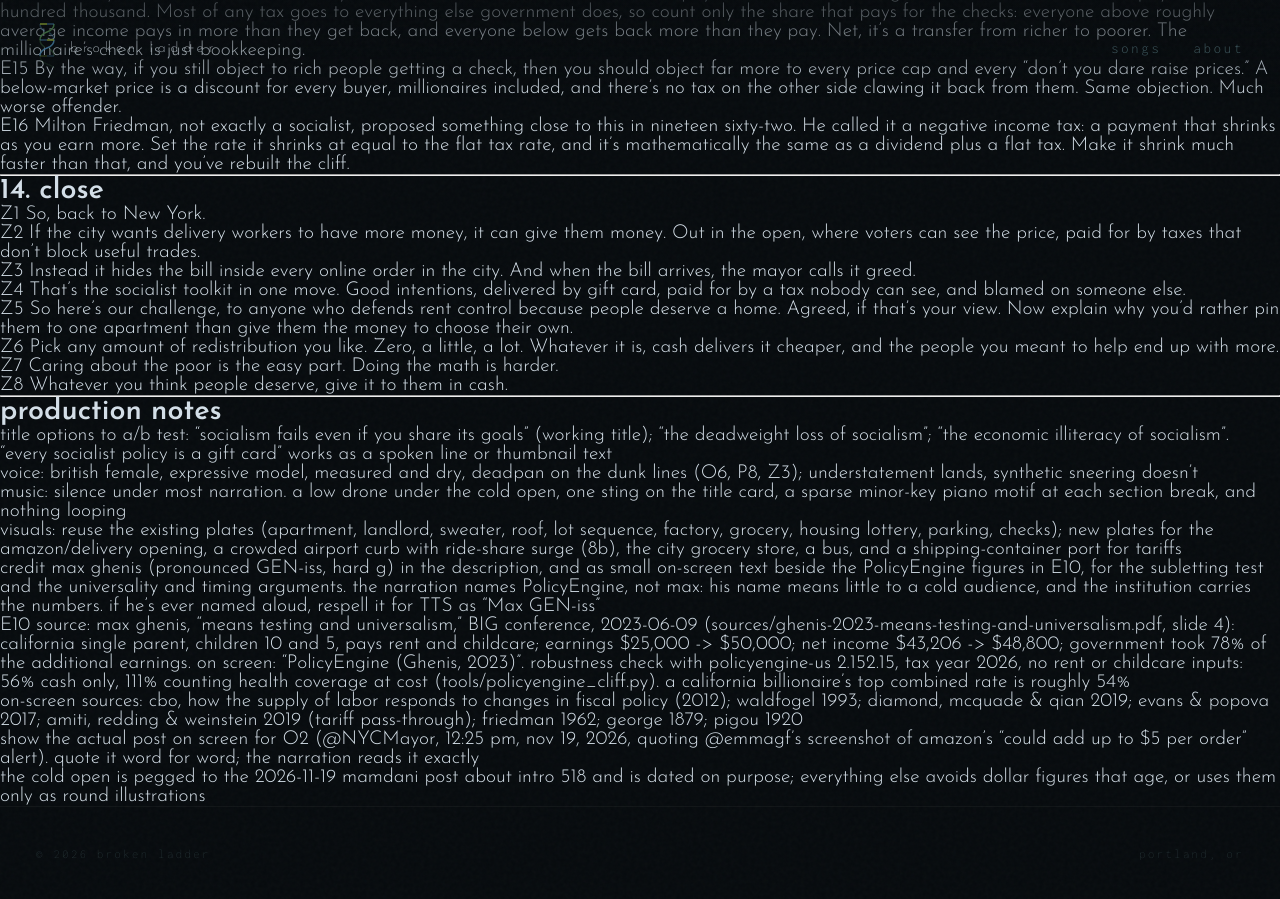
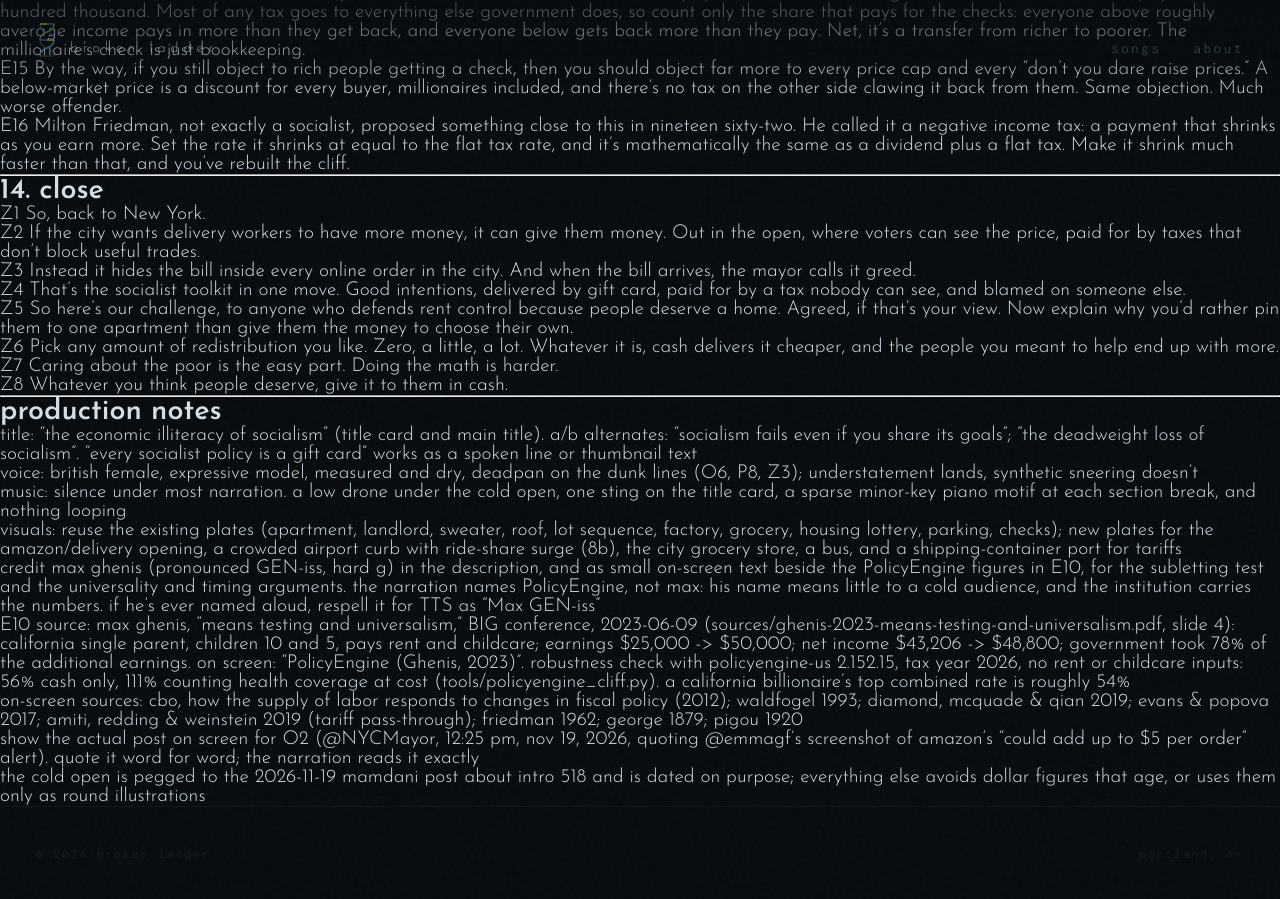
Before and after one commit to ClayShentrup/brokenladder, a Jekyll site: the page built from safety-net-vs-socialism/script.md, in a window 1280 px wide and 900 px high, scrolled down 4130 px. Built offline with Jekyll 4.4.1, drawn with Linux system fonts in a browser that asks for light colours; our own code applies the rules of GitHub Pages for plain Markdown files; part of the change alters nothing that is shown; some of the changed text lies outside the part shown.

Commit message:
script: title is the economic illiteracy of socialism
Co-Authored-By: Claude Opus 5.5 <noreply@anthropic.com>
Claude-Session: https://claude.ai/code/session_01BsiGF9St2tiTePmyBZgNDi

```diff
--- a/safety-net-vs-socialism/script.md
+++ b/safety-net-vs-socialism/script.md
@@ -1,4 +1,4 @@
-# socialism fails even if you share its goals
+# the economic illiteracy of socialism
 
 full script, final. about 4,000 words, roughly 27 minutes at a measured pace. line ids are for production.
 
@@ -24,7 +24,7 @@ O7 Here's the claim this video is going to defend. Nearly every policy on the so
 
 O8 But first, a warning, because you're going to think you know where this is going. You probably don't.
 
-[title card: socialism fails even if you share its goals]
+[title card: the economic illiteracy of socialism]
 
 ---
 
@@ -328,7 +328,7 @@ Z8 Whatever you think people deserve, give it to them in cash.
 
 ## production notes
 
-- title options to a/b test: "socialism fails even if you share its goals" (working title); "the deadweight loss of socialism"; "the economic illiteracy of socialism". "every socialist policy is a gift card" works as a spoken line or thumbnail text
+- title: "the economic illiteracy of socialism" (title card and main title). a/b alternates: "socialism fails even if you share its goals"; "the deadweight loss of socialism". "every socialist policy is a gift card" works as a spoken line or thumbnail text
 
 - voice: british female, expressive model, measured and dry, deadpan on the dunk lines (O6, P8, Z3); understatement lands, synthetic sneering doesn't
 - music: silence under most narration. a low drone under the cold open, one sting on the title card, a sparse minor-key piano motif at each section break, and nothing looping
```
